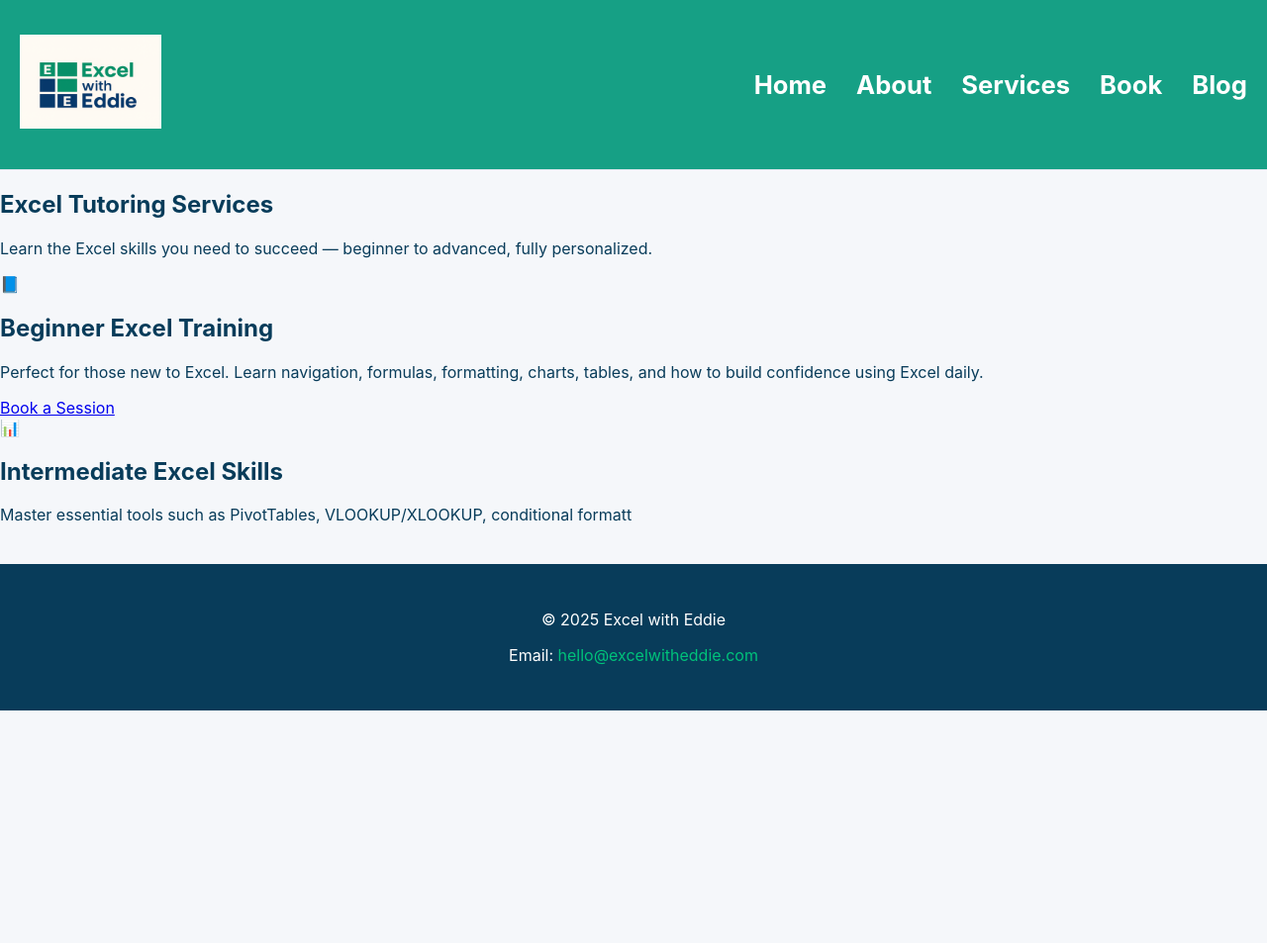
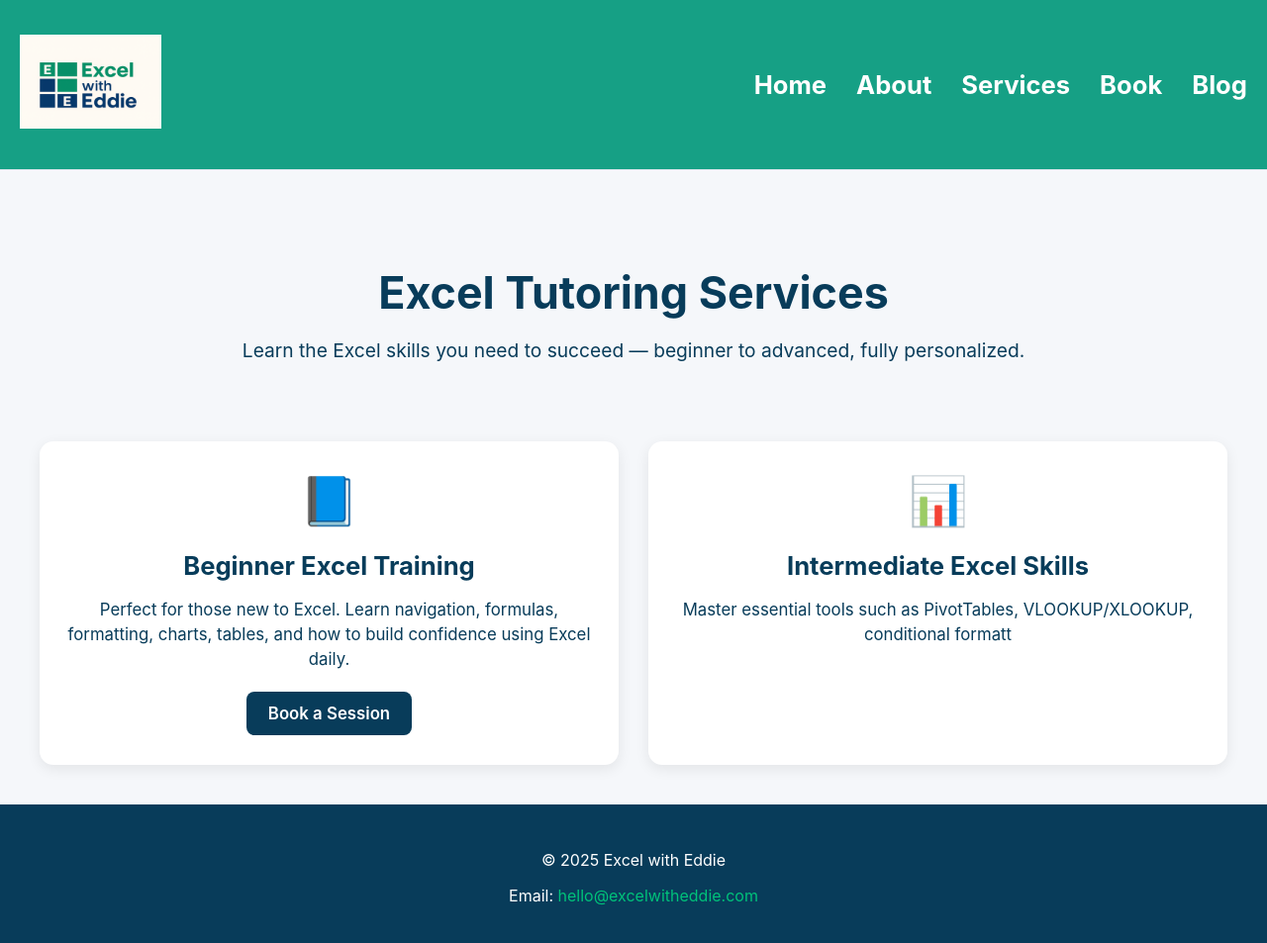
Before and after one commit to excelwitheddie/excel-with-eddie2, a Jekyll site: the page built from services.md, in a window 1280 px wide and 961 px high. Shown: the top 953 px of the window at 99% size. Built offline with Jekyll 4.4.1, drawn with Linux system fonts in a browser that asks for light colours.

Commit message:
Update style.css

```diff
--- a/assets/css/style.css
+++ b/assets/css/style.css
@@ -194,3 +194,79 @@ header.site-header a {
   color: #00c27a;
   text-decoration: none;
 }
+/* Services Page Hero */
+.services-hero {
+  text-align: center;
+  padding: 60px 20px 20px;
+}
+
+.services-hero h1 {
+  font-size: 2.8rem;
+  margin-bottom: 10px;
+  color: #083c5a;
+}
+
+.services-hero p {
+  font-size: 1.2rem;
+  color: #083c5a;
+}
+
+/* Services Grid */
+.services-grid {
+  max-width: 1200px;
+  margin: 40px auto;
+  padding: 0 20px;
+
+  display: grid;
+  grid-template-columns: repeat(auto-fit, minmax(280px, 1fr));
+  gap: 30px;
+}
+
+/* Service Card */
+.service-card {
+  background: #ffffff;
+  border-radius: 14px;
+  padding: 30px 25px;
+  text-align: center;
+  box-shadow: 0 4px 14px rgba(0,0,0,0.08);
+  transition: transform 0.15s ease, box-shadow 0.15s ease;
+}
+
+.service-card:hover {
+  transform: translateY(-6px);
+  box-shadow: 0 8px 20px rgba(0,0,0,0.12);
+}
+
+.service-icon {
+  font-size: 3rem;
+  margin-bottom: 20px;
+}
+
+.service-card h2 {
+  font-size: 1.6rem;
+  color: #083c5a;
+  margin-bottom: 12px;
+}
+
+.service-card p {
+  color: #083c5a;
+  font-size: 1.05rem;
+  line-height: 1.5;
+  margin-bottom: 20px;
+}
+
+/* Service Button */
+.service-btn {
+  background: #083c5a;
+  color: white;
+  text-decoration: none;
+  padding: 12px 22px;
+  border-radius: 8px;
+  font-size: 1.05rem;
+  font-weight: 600;
+  display: inline-block;
+}
+
+.service-btn:hover {
+  background: #00a870;
+}
```
